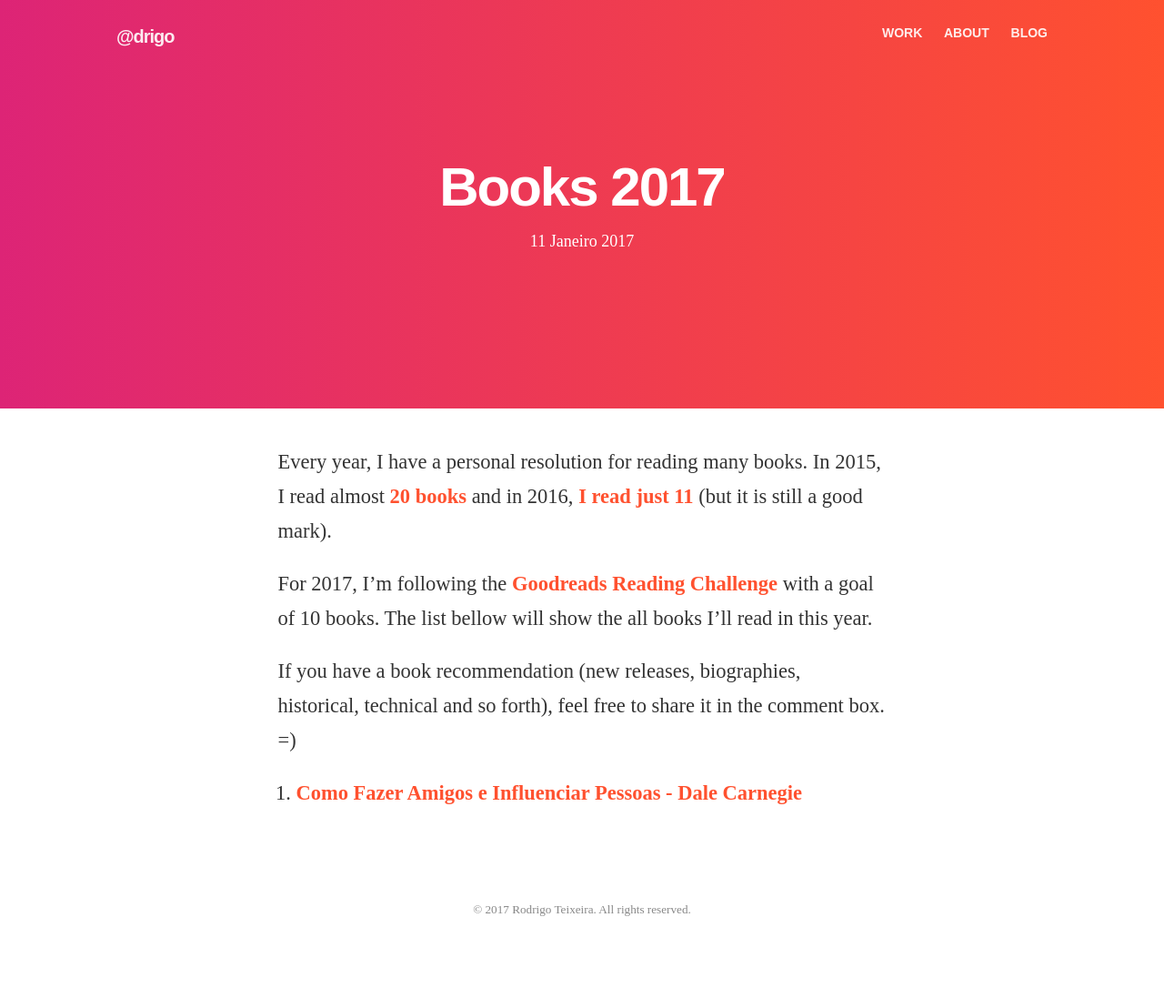
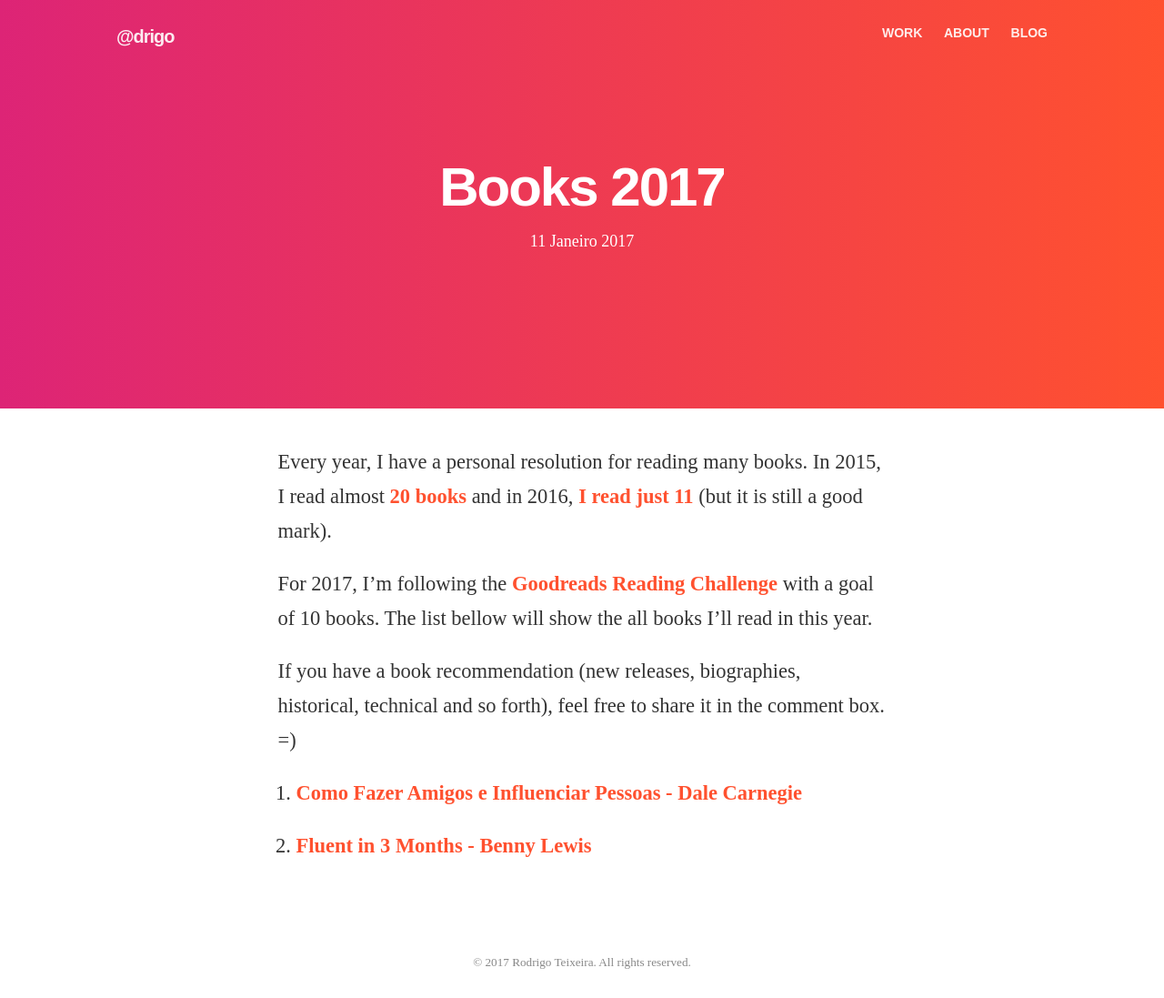
Before and after one commit to drigoteixeira/drigoteixeira.github.io, a Jekyll site: the page built from _posts/2017-01-11-books-2017.md, in a window 1280 px wide. Shown: the whole page at 91% size. Built offline with Jekyll 4.4.1, drawn with Linux system fonts in a browser that asks for light colours; nearby versions of some CDN libraries; comment, search, counter and statistics services are not loaded; before the commit the page ends 1039 px from its top, so only the background shows below that.

Commit message:
Update post

```diff
--- a/_posts/2017-01-11-books-2017.md
+++ b/_posts/2017-01-11-books-2017.md
@@ -17,3 +17,4 @@ For 2017, I'm following the [Goodreads Reading Challenge](https://www.goodreads.
 If you have a book recommendation (new releases, biographies, historical, technical and so forth), feel free to share it in the comment box. =)
 
 1. [Como Fazer Amigos e Influenciar Pessoas -  Dale Carnegie](http://a.co/aCaW8VS)
+2. [Fluent in 3 Months - Benny Lewis](http://amzn.eu/bE1hPUA)
```
